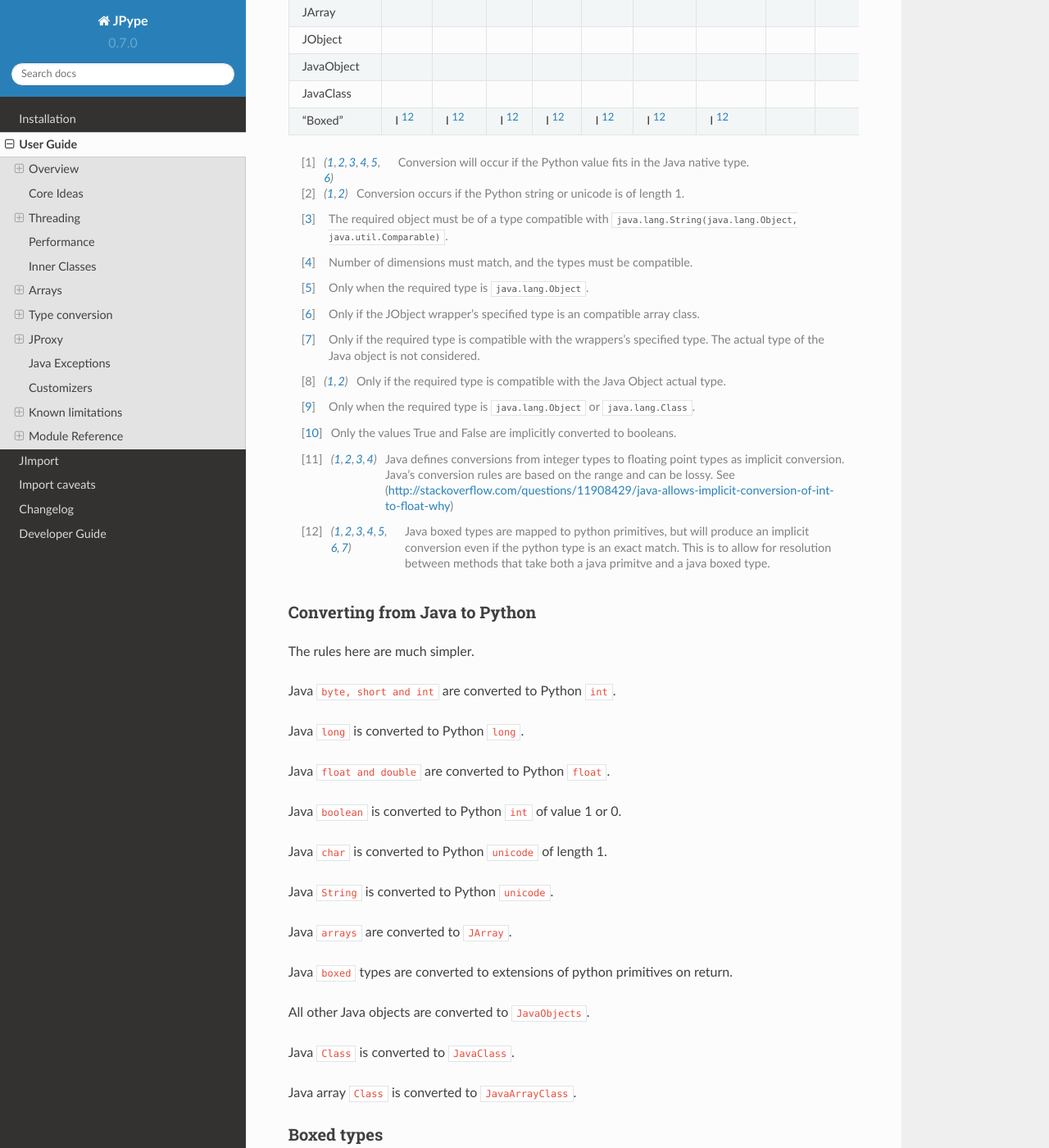
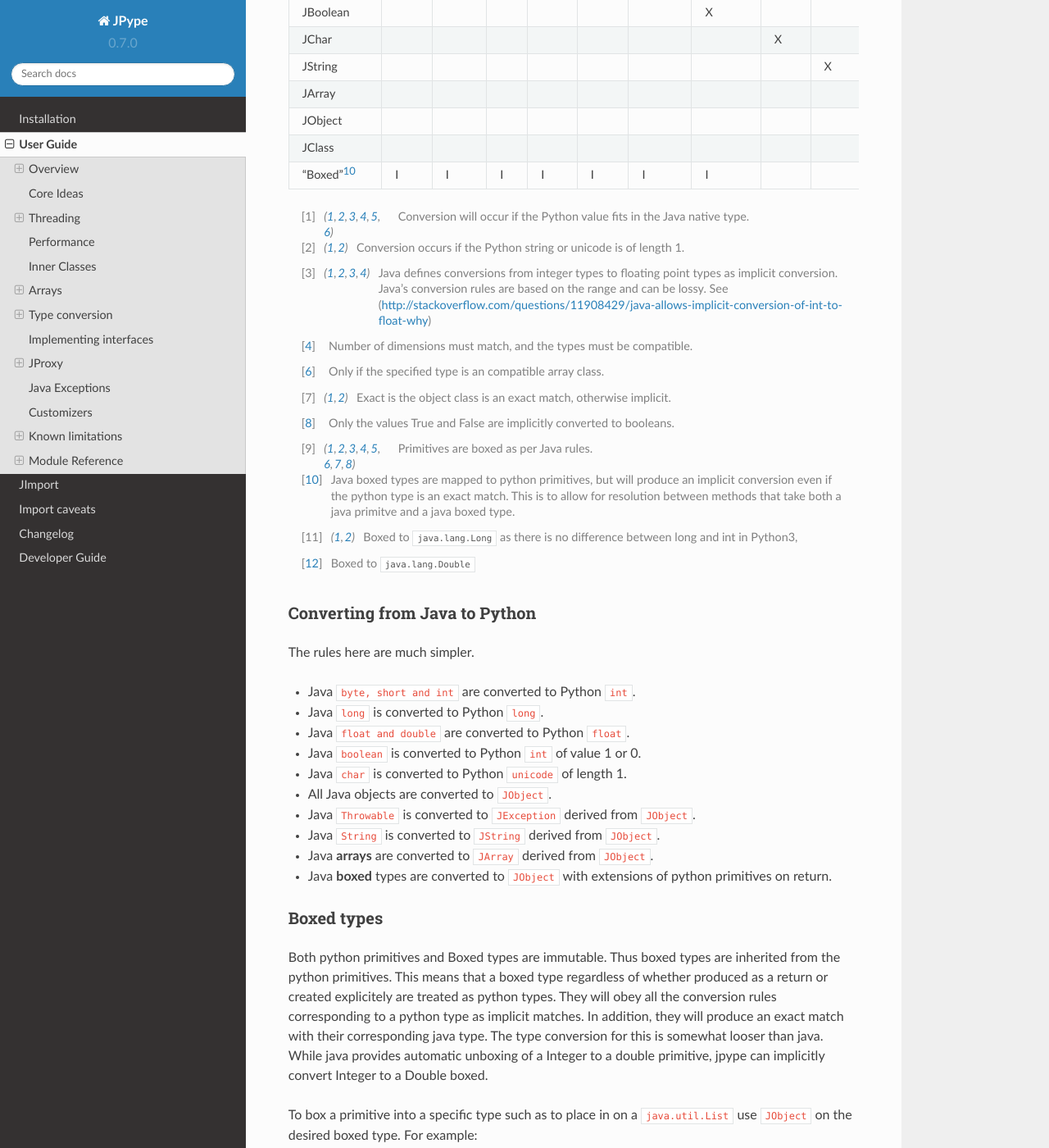
Before and after one commit to jpype-project/jpype, a Sphinx documentation site: the page built from doc/userguide.rst, in a window 1280 px wide and 1400 px high, scrolled down 5104 px. Shown: the whole window at 82% size. Built offline with Sphinx 7.4.7 and the Read the Docs theme 2.0.0, drawn with Linux system fonts in a browser that asks for light colours; pages that are not in the unit, such as notebooks, are missing from menus; the version number is read from the project's files by our own code; some of the changed text lies outside the part shown.

Commit message:
Work of documentation.

```diff
--- a/doc/userguide.rst
+++ b/doc/userguide.rst
@@ -42,7 +42,8 @@
 Using JPype
 ~~~~~~~~~~~
 
-Here is a sample program to demonstrate how to use JPype: ::
+Here is a sample program to demonstrate how to use JPype:
+.. code-block:: python
 
   from jpype import *
   startJVM(getDefaultJVMPath(), "-ea")
@@ -94,19 +95,23 @@
 Synchronization
 ~~~~~~~~~~~~~~~
 
-Java synchronization support can be split into 2 categories. The first is the
+Java synchronization support can be split into two categories. The first is the
 ``synchronized`` keyword, both as prefix on a method and as a block inside a
 method. The second are the different methods available on the Object class
 (``notify, notifyAll, wait``).
 
 To support the ``synchronized`` functionality, JPype defines a method called
-``synchronized(O)``. O has to be a Java object or Java class, or a Java wrapper
-that corresponds to an object (``JString`` and ``JObject``). The return value is a
+``synchronized(O)``. O has to be a Java object or Java class. The return value is a
 monitor object that will keep the synchronization on as long as the object is
-kept alive. The lock will be broken as soon as the monitor is GCd. So make
-sure to hang on to it as long as you need it.
+kept alive. Use Python ``with`` statement to control the exact scope.  Do
+not hold onto the object indefinitly without a ``with`` statement, the lock
+will be not be broken until the monitor is garbage collected.  CPython and
+PyPy have difference GC rules.  See synchronized_ for details of how
+to properly synchronize.
 
-The other methods are available as-is on any ``_JavaObject``.
+The other synchronization methods are available as-is on any ``JObject``.  However, as
+general rule one should not use synchronization methods on Java String as
+internal string representations may not be complete objects.
 
 For synchronization that does not have to be shared with Java code, I suggest
 using Python's support instead of Java's, as it'll be more natural and easier.
@@ -124,8 +129,8 @@
 (GCC's java native interface) may be used. The only way to minimize the JNI
 cost is to move some code over to Java.
 
-Follow the regular Python philosophy : ``Write it all in Python, then write
-only those parts that need it in C.`` Except this time, it's write the parts
+Follow the regular Python philosophy : **Write it all in Python, then write
+only those parts that need it in C.** Except this time, it's write the parts
 that need it in Java.
 
 For the conversion costs, again, nothing much can be done. In cases where a
@@ -221,31 +226,34 @@
   to use, one where all the parameters match "exact" will take precedence
   over "implicit" matches.
 
-============ ========== ========= =========== ========= ========== ========== =========== ========= ========== ========== =========== =========
-Python\\Java    byte      short       int       long       float     double     boolean     char      String      Array     Object      Class
-============ ========== ========= =========== ========= ========== ========== =========== ========= ========== ========== =========== =========
-    int       I [1]_     I [1]_       X          I        I [11]_    I [11]_    X [10]_
-   long       I [1]_     I [1]_     I [1]_       X        I [11]_    I [11]_
-   float                                                  I [1]_       X
+There are special rules for ``java.lang.Object`` as compared with a
+specific Java object.  In Java, primitives are boxed automatically when
+passing to a ``java.lang.Object``.
+
+============== ========== ========= =========== ========= ========== ========== =========== ========= ========== =========== ========= ================== =================
+Python\\Java    byte      short       int       long       float     double     boolean     char      String      Array       Object    java.lang.Object   java.lang.Class
+============== ========== ========= =========== ========= ========== ========== =========== ========= ========== =========== ========= ================== =================
+    int         I [1]_     I [1]_       X          I        I [3]_     I [3]_     X [8]_                                                       I [11]_
+   long         I [1]_     I [1]_     I [1]_       X        I [3]_     I [3]_                                                                  I [11]_
+   float                                                    I [1]_       X                                                                     I [12]_
  sequence
 dictionary
-  string                                                                                   I [2]_       X
-  unicode                                                                                  I [2]_       X
-   JByte        X
-  JShort                   X
-   JInt                               X
-   JLong                                         X
-  JFloat                                                    X
-  JDouble                                                              X
- JBoolean                                                                         X
-  JString                                                                                               X                   I [3]_
-   JChar                                                                                     X
-  JArray                                                                                                        I/X [4]_    I [5]_
-  JObject                                                                                                       I/X [6]_    I/X [7]_
-JavaObject                                                                                                                  I [8]_
- JavaClass                                                                                                                  I [9]_        X
- "Boxed"      I [12]_    I [12]_    I [12]_     I [12]_   I [12]_    I [12]_    I [12]_                                     I/X [8]_
-============ ========== ========= =========== ========= ========== ========== =========== ========= ========== ========== =========== =========
+  string                                                                                     I [2]_       X                                    I
+  unicode                                                                                    I [2]_       X                                    I
+   JByte          X                                                                                                                            I [9]_
+  JShort                     X                                                                                                                 I [9]_
+   JInt                                 X                                                                                                      I [9]_
+   JLong                                           X                                                                                           I [9]_
+  JFloat                                                      X                                                                                I [9]_
+  JDouble                                                                X                                                                     I [9]_
+ JBoolean                                                                           X                                                          I [9]_
+   JChar                                                                                       X                                               I [9]_
+  JString                                                                                                 X                                    I
+  JArray                                                                                                          I/X [4]_                     I
+  JObject                                                                                                         I/X [6]_    I/X [7]_         I/X [7]_
+  JClass                                                                                                                                       I                  X
+ "Boxed"[10]_     I          I          I          I          I          I          I                                                          I
+============== ========== ========= =========== ========= ========== ========== =========== ========= ========== =========== ========= ================== =================
 
 .. [1] Conversion will occur if the Python value fits in the Java
        native type.
@@ -253,66 +261,59 @@
 .. [2] Conversion occurs if the Python string or unicode is of
        length 1.
 
-.. [3] The required object must be of a type compatible with
-       ``java.lang.String(java.lang.Object, java.util.Comparable)``.
+.. [3] Java defines conversions from integer types to floating point
+       types as implicit conversion. Java's conversion rules are based
+       on the range and can be lossy.
+       See (http://stackoverflow.com/questions/11908429/java-allows-implicit-conversion-of-int-to-float-why)
 
 .. [4] Number of dimensions must match, and the types must be
        compatible.
 
-.. [5] Only when the required type is ``java.lang.Object``.
+.. [6] Only if the specified type is an compatible array class.
 
-.. [6] Only if the JObject wrapper's specified type is an compatible
-       array class.
+.. [7] Exact is the object class is an exact match, otherwise
+       implicit.
 
-.. [7] Only if the required type is compatible with the wrappers's
-       specified type. The actual type of the Java object is not
-       considered.
+.. [8] Only the values True and False are implicitly converted to
+       booleans.
 
-.. [8] Only if the required type is compatible with the Java Object
-       actual type.
+.. [9] Primitives are boxed as per Java rules.
 
-.. [9] Only when the required type is ``java.lang.Object`` or
-       ``java.lang.Class``.
-
-.. [10] Only the values True and False are implicitly converted to
-        booleans.
-
-.. [11] Java defines conversions from integer types to floating point
-        types as implicit conversion. Java's conversion rules are based
-        on the range and can be lossy.
-        See (http://stackoverflow.com/questions/11908429/java-allows-implicit-conversion-of-int-to-float-why)
-
-.. [12] Java boxed types are mapped to python primitives, but will
+.. [10] Java boxed types are mapped to python primitives, but will
         produce an implicit conversion even if the python type is an exact
         match. This is to allow for resolution between methods
         that take both a java primitve and a java boxed type.
+
+.. [11] Boxed to ``java.lang.Long`` as there is no difference
+        between long and int in Python3,
+
+.. [12] Boxed to ``java.lang.Double``
 
 Converting from Java to Python
 ~~~~~~~~~~~~~~~~~~~~~~~~~~~~~~
 
 The rules here are much simpler.
 
-Java ``byte, short and int`` are converted to Python ``int``.
+- Java ``byte, short and int`` are converted to Python ``int``.
 
-Java ``long`` is converted to Python ``long``.
+- Java ``long`` is converted to Python ``long``.
 
-Java ``float and double`` are converted to Python ``float``.
+- Java ``float and double`` are converted to Python ``float``.
 
-Java ``boolean`` is converted to Python ``int`` of value 1 or 0.
+- Java ``boolean`` is converted to Python ``int`` of value 1 or 0.
 
-Java ``char`` is converted to Python ``unicode`` of length 1.
+- Java ``char`` is converted to Python ``unicode`` of length 1.
 
-Java ``String`` is converted to Python ``unicode``.
+- All Java objects are converted to ``JObject``.
 
-Java ``arrays`` are converted to ``JArray``.
+- Java ``Throwable`` is converted to ``JException`` derived from ``JObject``.
 
-Java ``boxed`` types are converted to extensions of python primitives on return.
+- Java ``String`` is converted to ``JString`` derived from ``JObject``.
 
-All other Java objects are converted to ``JavaObjects``.
+- Java **arrays** are converted to ``JArray`` derived from ``JObject``.
 
-Java ``Class`` is converted to ``JavaClass``.
+- Java **boxed** types are converted to ``JObject`` with extensions of python primitives on return.
 
-Java array ``Class`` is converted to ``JavaArrayClass``.
 
 Boxed types
 ~~~~~~~~~~~
@@ -327,14 +328,42 @@
 to a double primitive, jpype can implicitly convert Integer to a Double boxed.
 
 To box a primitive into a specific type such as to place in on a ``java.util.List``
-use ``JObject`` on the desired boxed type. For example: ::
+use ``JObject`` on the desired boxed type. For example:
+
+.. code-block:: python
 
     from jpype.types import *
     from jpype import java
-    ...
+    # ...
     lst = java.util.ArrayList()
     lst.add(JObject(JInt(1)))
     print(type(lst.get(0)))
+
+Implementing interfaces
+-----------------------
+
+At times it is necessary to implement an interface in python especially to use
+classes that require java lambdas.  To implement an interface contruct a
+python class and decorate it with annotations ``@JImplements`` and ``@JOverride``.
+
+.. code-block:: python
+
+  from jpype import JImplements, JOverride
+  from java.lang.util import DoubleUnaryOperator
+  # ...
+  @JImplements(DoubleUnaryOperator)
+  class MyImpl(object):
+      @JOverride
+      def applyAsDouble(self, value):
+          return 123+value
+
+The java interface may specified by a java wrapper or using a string naming the
+class.  Multiple interfaces can be implemented by a single class by giving a
+list of interfaces.   Alternatively, the interface can be implemented using
+JProxy.
+
+In a future release, Python callables will be able to automatically match to
+interfaces that have the Java annotation ``@FunctionalInterface``.
 
 
 JProxy
@@ -366,7 +395,9 @@
 Sample code :
 ~~~~~~~~~~~~~
 
-Assume a Java interface like: ::
+Assume a Java interface like:
+
+.. code-block:: java
 
   public interface ITestInterface2
   {
@@ -375,7 +406,9 @@
   }
 
 You can create a proxy *implementing* this interface in 2 ways.
-First, with a class: ::
+First, with a class:
+
+.. code-block:: python
 
   class C :
           def testMethod(self) :
@@ -387,7 +420,9 @@
   c = C()
   proxy = JProxy("ITestInterface2", inst=c)
 
-or you can do it with a dictionary ::
+or you can do it with a dictionary
+
+.. code-block:: python
 
   def _testMethod() :
   return 32
@@ -411,7 +446,9 @@
 java exception or generically as a ``jpype.JException`` or ``java.lang.Throwable``.
 You can then use the ``stacktrace()``, ``str()``, and args to access extended information.
 
-Here is an example: ::
+Here is an example:
+
+.. code-block:: python
 
   try :
           # Code that throws a java.lang.RuntimeException
@@ -419,10 +456,12 @@
         print("Caught the runtime exception : ", str(ex))
         print(ex.stacktrace())
 
-Multiple java exceptions can be caught together or separately: ::
+Multiple java exceptions can be caught together or separately:
 
-  try :
-        ...
+.. code-block:: python
+
+  try:
+        #  ...
   except (java.lang.ClassCastException, java.lang.NullPointerException) as ex:
         print("Caught multiple exceptions : ", str(ex))
         print(ex.stacktrace())
@@ -462,7 +501,9 @@
 given class is created so that the class wrapper and all instances will have the
 customization.
 
-Example taken from JPype ``java.util.Collection`` customizer: ::
+Example taken from JPype ``java.util.Collection`` customizer:
+
+.. code-block:: python
 
   @JImplementationFor("java.util.Collection")
   class _JCollection(object):
@@ -796,7 +837,9 @@
 object for a limited period of time. It is used with the python
 ``with`` statement to create a block that locks an object.
 
-Example: ::
+Example:
+
+.. code-block:: python
 
   from jpype import synchronized
 
@@ -837,7 +880,8 @@
 Only the root of the package tree need be declared with the ``JPackage``
 constructor. Sub-packages will be created on demand.
 
-For example, to import the w3c DOM package: ::
+For example, to import the w3c DOM package:
+.. code-block:: python
 
   Document = JPackage('org').w3c.dom.Document
 
@@ -872,7 +916,9 @@
 Take for example the ``java.io.PrintStream`` class. This class has a variant of
 the print and println methods!
 
-So for the following code: ::
+So for the following code:
+
+.. code-block:: python
 
   from jpype import *
   startJVM(getDefaultJVMPath(), "-ea")
@@ -884,7 +930,9 @@
 are only "implicit" matches. However, if that is not the version you
 wanted to call ...
 
-Changing the line thus: ::
+Changing the line thus:
+
+.. code-block:: python
 
   from jpype import *
   startJVM(getDefaultJVMPath(), "-ea")
```
Also changed, not shown: other parts of doc/userguide.rst (+2 -2 lines).
